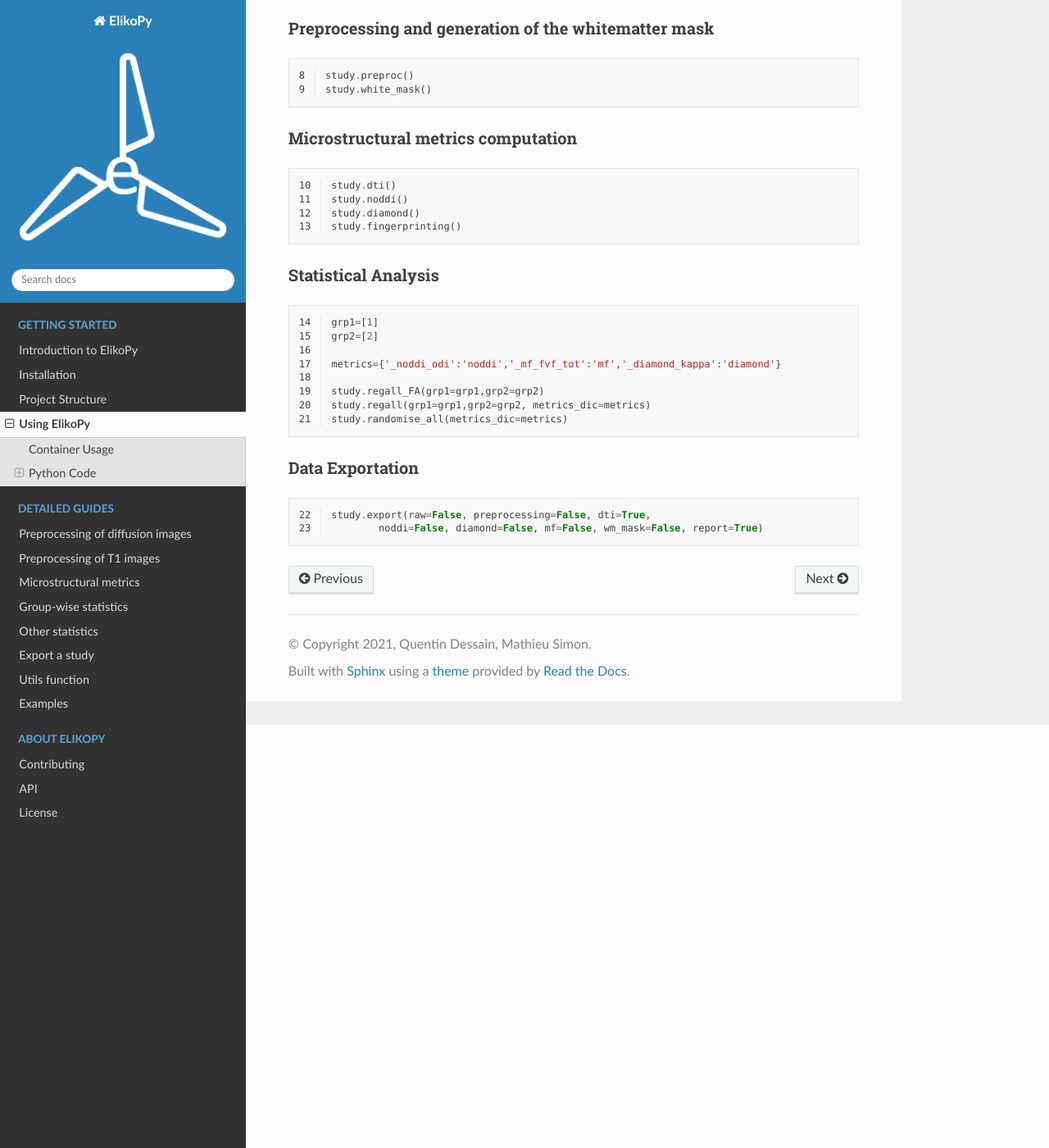
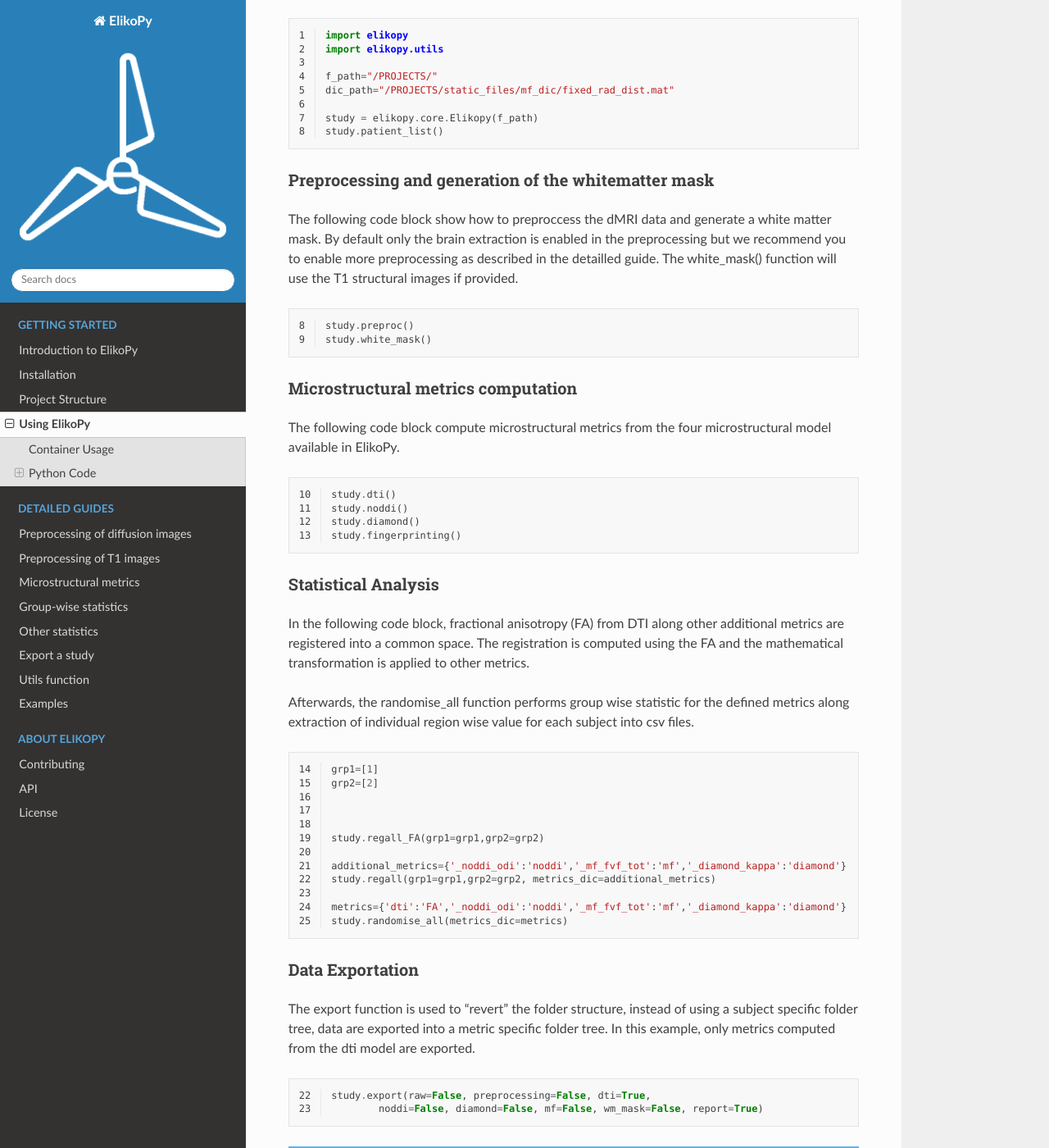
Before and after one commit to Hyedryn/elikopy, a Sphinx documentation site: the page built from docs/elikopy_usage.rst, in a window 1280 px wide and 1400 px high, scrolled down 516 px. Shown: the whole window at 82% size. Built offline with Sphinx 7.4.7 and the Read the Docs theme 2.0.0, drawn with Linux system fonts in a browser that asks for light colours; some of the changed text lies outside the part shown.

Commit message:
More desc

```diff
--- a/docs/elikopy_usage.rst
+++ b/docs/elikopy_usage.rst
@@ -14,9 +14,13 @@ blablabla
 Python Code
 -----------
 
+On this page is presented a basic usage of the ElikoPy library. More information on all these function are available in the detailled guide.
 
 Header and initialisation
 ^^^^^^^^^^^^^^^^^^^^^^^^^
+
+The first step to enable ElikoPy is to import it and initialise the ElikoPy object "*study* " specific to the current study.
+Then only required arguments for the constructor is the path to the root directory of the project.
 
 .. code-block:: python
 	:linenos:
@@ -28,11 +32,15 @@ Header and initialisation
 	f_path="/PROJECTS/"
 	dic_path="/PROJECTS/static_files/mf_dic/fixed_rad_dist.mat"
 
-	study = elikopy.core.Elikopy(f_path, slurm=False)
+	study = elikopy.core.Elikopy(f_path)
+	study.patient_list()
 
 
 Preprocessing and generation of the whitematter mask
 ^^^^^^^^^^^^^^^^^^^^^^^^^^^^^^^^^^^^^^^^^^^^^^^^^^^^
+
+The following code block show how to preproccess the dMRI data and generate a white matter mask. By default only the brain extraction is enabled in the preprocessing but we recommend you to enable more preprocessing as described in the detailled guide.
+The white_mask() function will use the T1 structural images if provided.
 
 .. code-block:: python
 	:linenos:
@@ -43,6 +51,8 @@ Preprocessing and generation of the whitematter mask
 
 Microstructural metrics computation
 ^^^^^^^^^^^^^^^^^^^^^^^^^^^^^^^^^^^
+
+The following code block compute microstructural metrics from the four microstructural model available in ElikoPy.
 
 .. code-block:: python
 	:linenos:
@@ -56,6 +66,10 @@ Microstructural metrics computation
 Statistical Analysis
 ^^^^^^^^^^^^^^^^^^^^
 
+In the following code block, fractional anisotropy (FA) from DTI along other additional metrics are registered into a common space. The registration is computed using the FA and the mathematical transformation is applied to other metrics.
+
+Afterwards, the randomise_all function performs group wise statistic for the defined metrics along extraction of individual region wise value for each subject into csv files.
+
 .. code-block:: python
 	:linenos:
 	:lineno-start: 14
@@ -63,14 +77,20 @@ Statistical Analysis
 	grp1=[1]
 	grp2=[2]
 
-	metrics={'_noddi_odi':'noddi','_mf_fvf_tot':'mf','_diamond_kappa':'diamond'}
+
 
 	study.regall_FA(grp1=grp1,grp2=grp2)
-	study.regall(grp1=grp1,grp2=grp2, metrics_dic=metrics)
+
+	additional_metrics={'_noddi_odi':'noddi','_mf_fvf_tot':'mf','_diamond_kappa':'diamond'}
+	study.regall(grp1=grp1,grp2=grp2, metrics_dic=additional_metrics)
+
+	metrics={'dti':'FA','_noddi_odi':'noddi','_mf_fvf_tot':'mf','_diamond_kappa':'diamond'}
 	study.randomise_all(metrics_dic=metrics)
 
 Data Exportation
 ^^^^^^^^^^^^^^^^
+
+The export function is used to "revert" the folder structure, instead of using a subject specific folder tree, data are exported into a metric specific folder tree. In this example, only metrics computed from the dti model are exported.
 
 .. code-block:: python
 	:linenos:
@@ -78,3 +98,7 @@ Data Exportation
 
 	study.export(raw=False, preprocessing=False, dti=True,
 		noddi=False, diamond=False, mf=False, wm_mask=False, report=True)
+
+
+.. note::
+	If you wish to learn more about the library and its validation, we recommend you to read the detailled guide and play around with the library.
```
